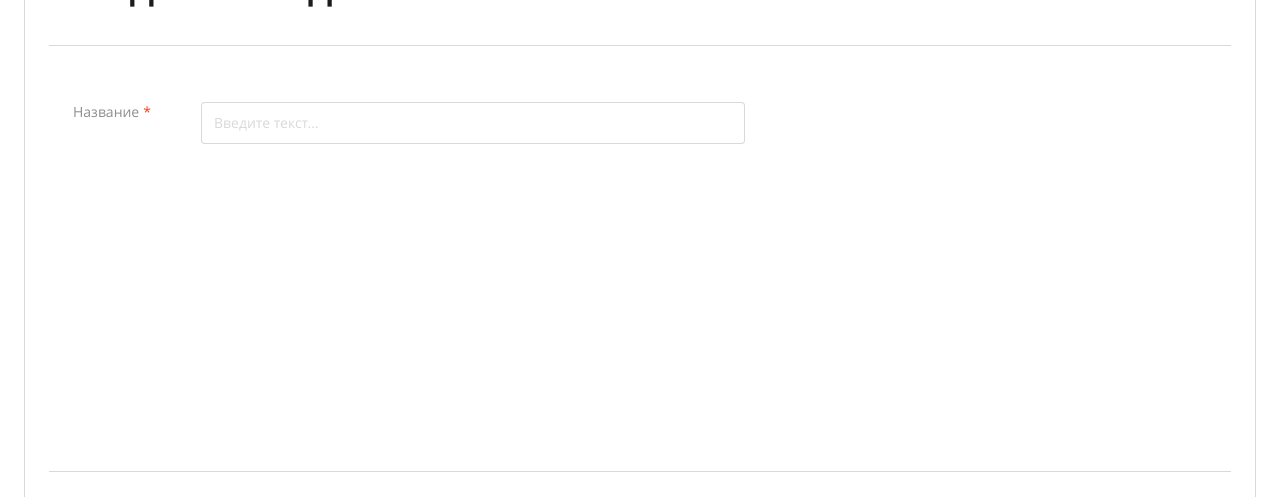
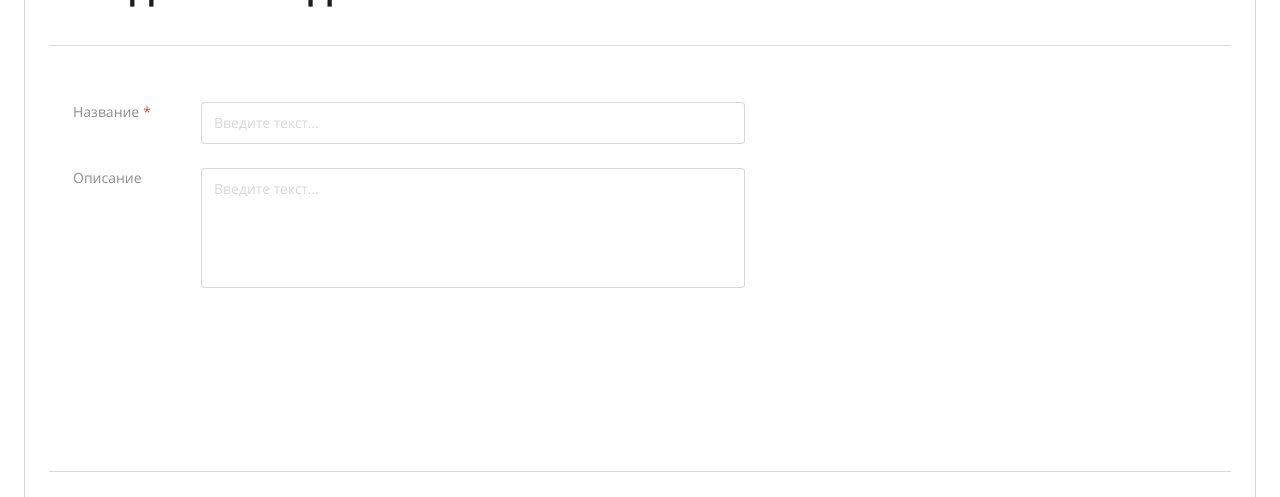
Before and after one commit to BKonstantine/task_management_system, a Vue app: page /tasks/create in a window 1280 px wide. Shown: the part 193-690 px from the top of the page. Built offline with nearby package versions, Linux system fonts and the light colour scheme; no server answers.

Commit message:
feat: Сделать компонент TextareaItem

```diff
--- /dev/null
+++ b/src/components/Form/TextareaItem.vue
@@ -0,0 +1,46 @@
+<template>
+  <fieldset class="textarea-item">
+    <div :class="position">
+      <InputLabel :isRequired="isRequired">{{ label }}</InputLabel>
+      <BaseTextarea v-bind="$attrs" />
+    </div>
+    <InputError v-if="error">{{ error }}</InputError>
+  </fieldset>
+</template>
+
+<script>
+export default {
+  name: "TextareaItem",
+  inheritAttrs: false,
+  props: {
+    label: String,
+    error: String,
+    isRequired: Boolean,
+    horizontal: Boolean,
+  },
+  computed: {
+    position() {
+      return {
+        "textarea-item__container": true,
+        "textarea-item__container_position_horizontal": this.horizontal,
+      };
+    },
+  },
+};
+</script>
+
+<style lang="scss" scoped>
+.textarea-item {
+  border: none;
+
+  &__container {
+    @include flex-setting(column, _, _, 8px);
+
+    &_position {
+      &_horizontal {
+        flex-direction: row;
+      }
+    }
+  }
+}
+</style>
--- a/src/views/CreateTask.vue
+++ b/src/views/CreateTask.vue
@@ -5,6 +5,7 @@
       <BaseDivider />
       <form class="create-task__form">
         <InputItem :isRequired="true" label="Название" :horizontal="true" />
+        <TextareaItem label="Описание" :horizontal="true" />
       </form>
       <BaseDivider />
       <div class="create-task__buttons">
@@ -17,10 +18,12 @@
 
 <script>
 import InputItem from "@/components/Form/InputItem.vue";
+import TextareaItem from "@/components/Form/TextareaItem.vue";
 export default {
   name: "CreateTask",
   components: {
     InputItem,
+    TextareaItem,
   },
 };
 </script>
@@ -39,6 +42,7 @@ export default {
   }
 
   &__form {
+    @include flex-setting(column, _, _, 24px);
     max-width: 720px;
     height: 100%;
     padding: 32px 24px 24px 24px;
```
